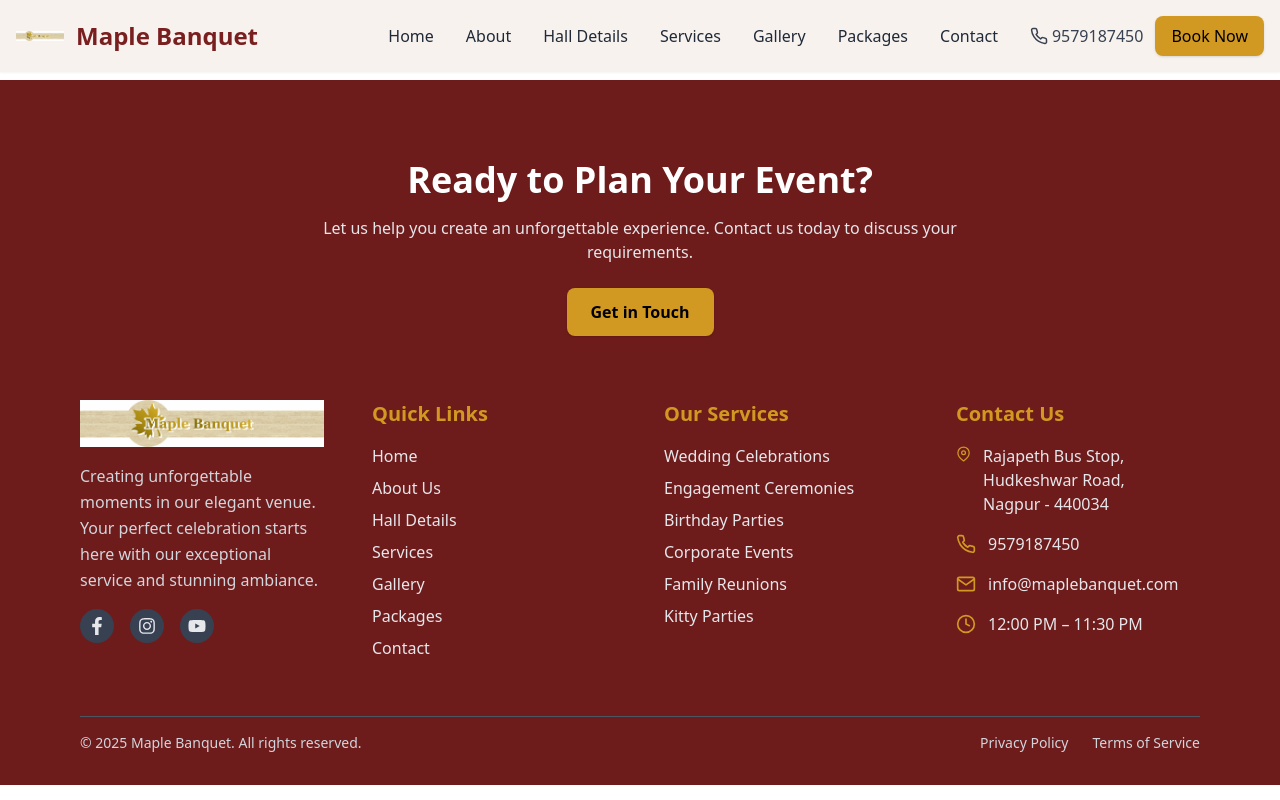
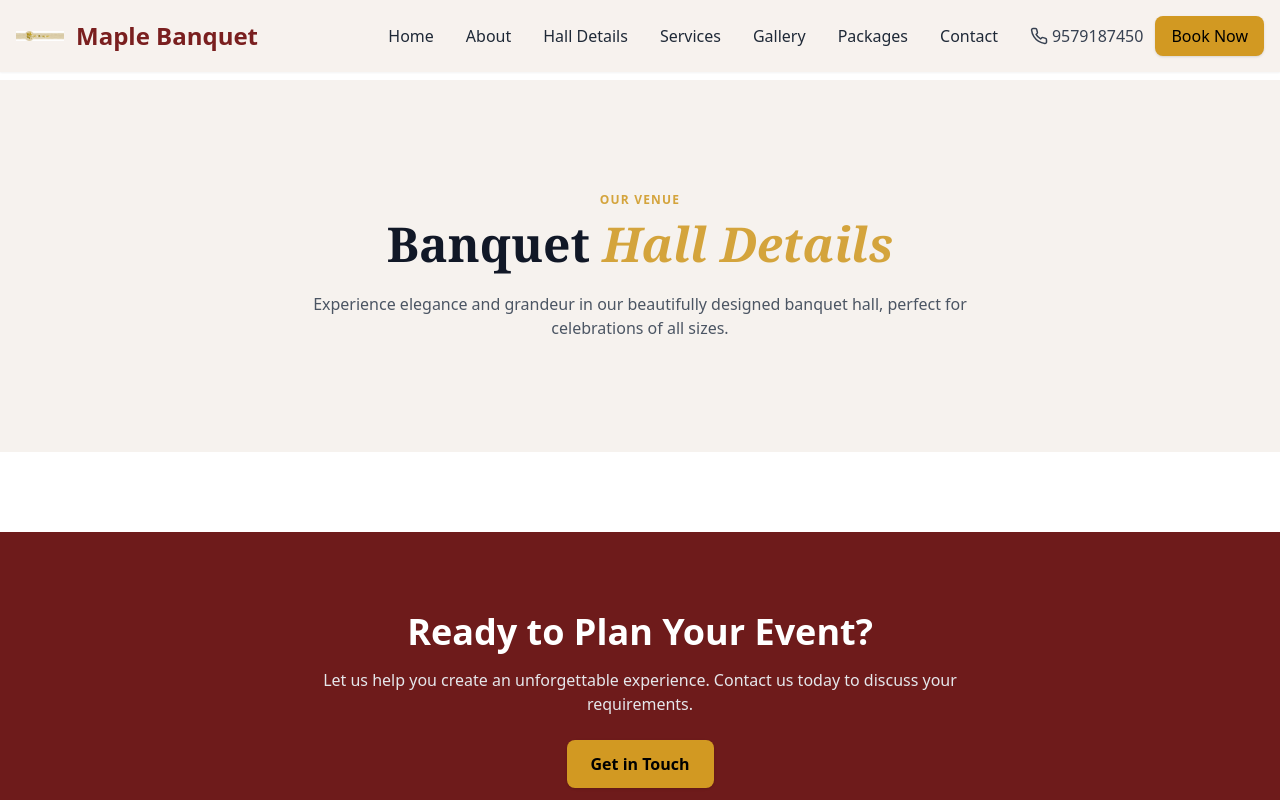
Before and after one commit to JaiPatel0916/Maple-Banquet-hall, a React (Vite) app in the folder frontend/: page /hallDetails in a window 1280 px wide. Shown: the top 800 px of the page. Built offline with nearby package versions, Linux system fonts and the light colour scheme.

Commit message:
hall details page

```diff
--- a/frontend/src/App.jsx
+++ b/frontend/src/App.jsx
@@ -3,6 +3,7 @@ import Navbar from "./components/Navbar";
 import Home from "./pages/Home";
 import Footer from "./components/Footer";
 import About from "./pages/About";
+import HallDetails from "./pages/HallDetails";
 
 
 function App() {
@@ -15,6 +16,7 @@ function App() {
         {/* Default route loads About page */}
         <Route path="/" element={<Home />} />
         <Route path="/about" element={<About />} />
+        <Route path="/hallDetails" element={<HallDetails/>} />
       </Routes>
 
 
--- /dev/null
+++ b/frontend/src/components/Hall Details/OurVenueSection.jsx
@@ -0,0 +1,26 @@
+import React from "react";
+
+export default function OurVenueSection() {
+  return (
+    <section className="bg-[#f6f2ee] py-28">
+      <div className="mx-auto max-w-4xl px-6 text-center">
+        {/* Small heading */}
+        <p className="mb-3 text-xs font-semibold uppercase tracking-widest text-[#d4a43c]">
+          Our Venue
+        </p>
+
+        {/* Main heading */}
+        <h1 className="text-4xl font-serif font-semibold text-gray-900 md:text-5xl">
+          Banquet{" "}
+          <span className="italic text-[#d4a43c]">Hall Details</span>
+        </h1>
+
+        {/* Description */}
+        <p className="mx-auto mt-6 max-w-2xl text-base text-gray-600">
+          Experience elegance and grandeur in our beautifully designed banquet
+          hall, perfect for celebrations of all sizes.
+        </p>
+      </div>
+    </section>
+  );
+}
--- /dev/null
+++ b/frontend/src/pages/HallDetails.jsx
@@ -0,0 +1,12 @@
+
+import OurVenueSection from "../components/Hall Details/OurVenueSection";
+export default function HallDetails() {
+    return (
+        <>
+            <div className="pt-20">
+            <OurVenueSection/>
+
+            </div>
+        </>
+    );
+}
--- a/frontend/src/pages/Home.jsx
+++ b/frontend/src/pages/Home.jsx
@@ -3,6 +3,7 @@ import HeroSection from "../components/Home/HeroSection";
 import FeaturesSection from "../components/Home/FeaturesSection";
 import ServicesSection from "../components/Home/ServicesSection";
 import GallerySection from "../components/Home/GallerySection";
+
 export default function Home() {
     return (
         <>
```
